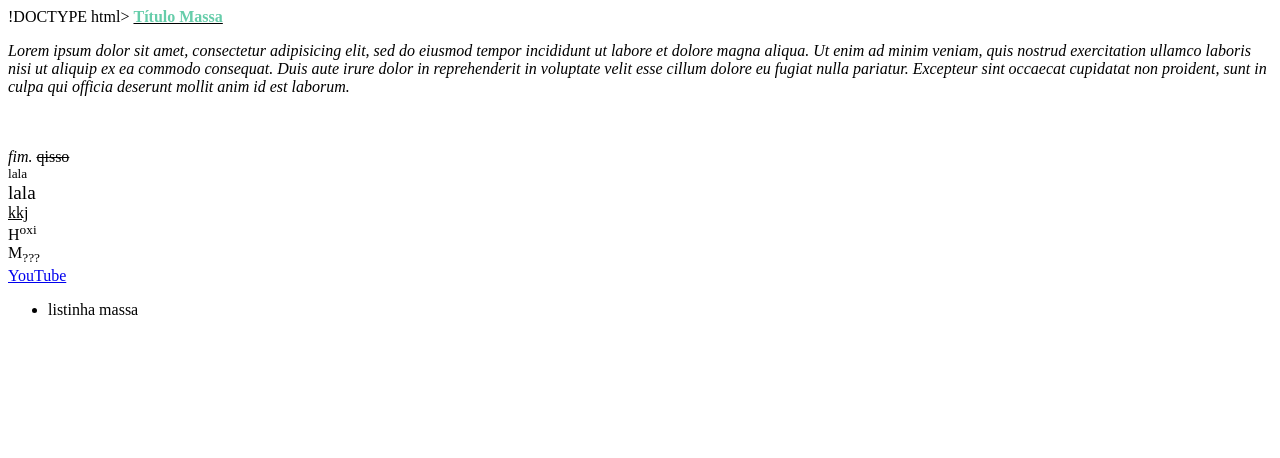
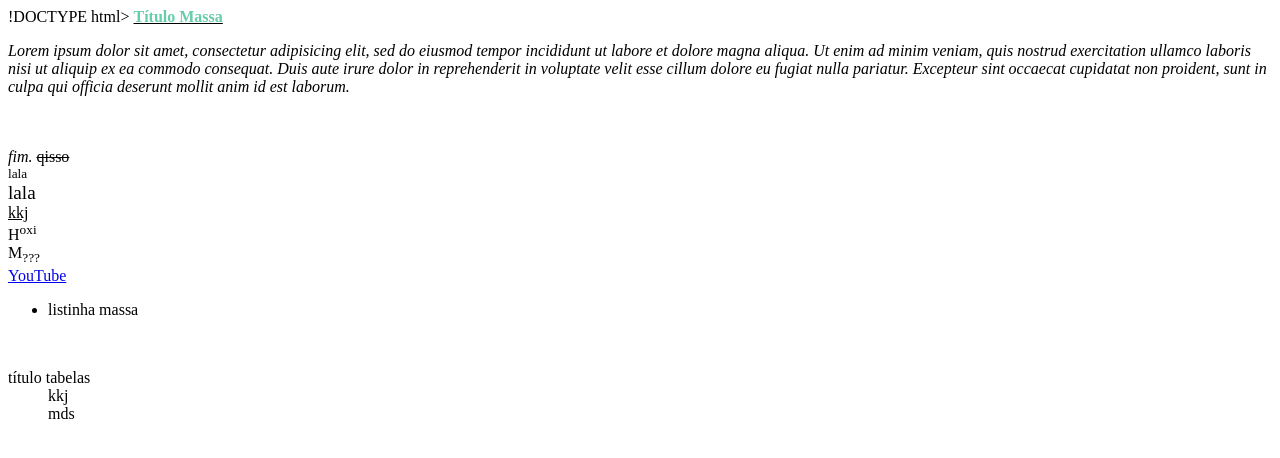
Before and after one commit to sofhkkj/aula-260224, a plain HTML site: page index.html in a window 1280 px wide. Drawn offline with Linux system fonts and the light colour scheme.

Commit message:
Update index.html

```diff
--- a/index.html
+++ b/index.html
@@ -36,6 +36,12 @@
    <ul type = "disc">
     <li>listinha massa</li>
    </ul>
+	<br>
+	 <dl>
+   	<dt> título tabelas </dt>
+   	<dd> kkj </dd>
+   	<dd> mds </dd>
+   </dl>
    <!--- tabelas e formulários -->
 </body>
 </html>
```
